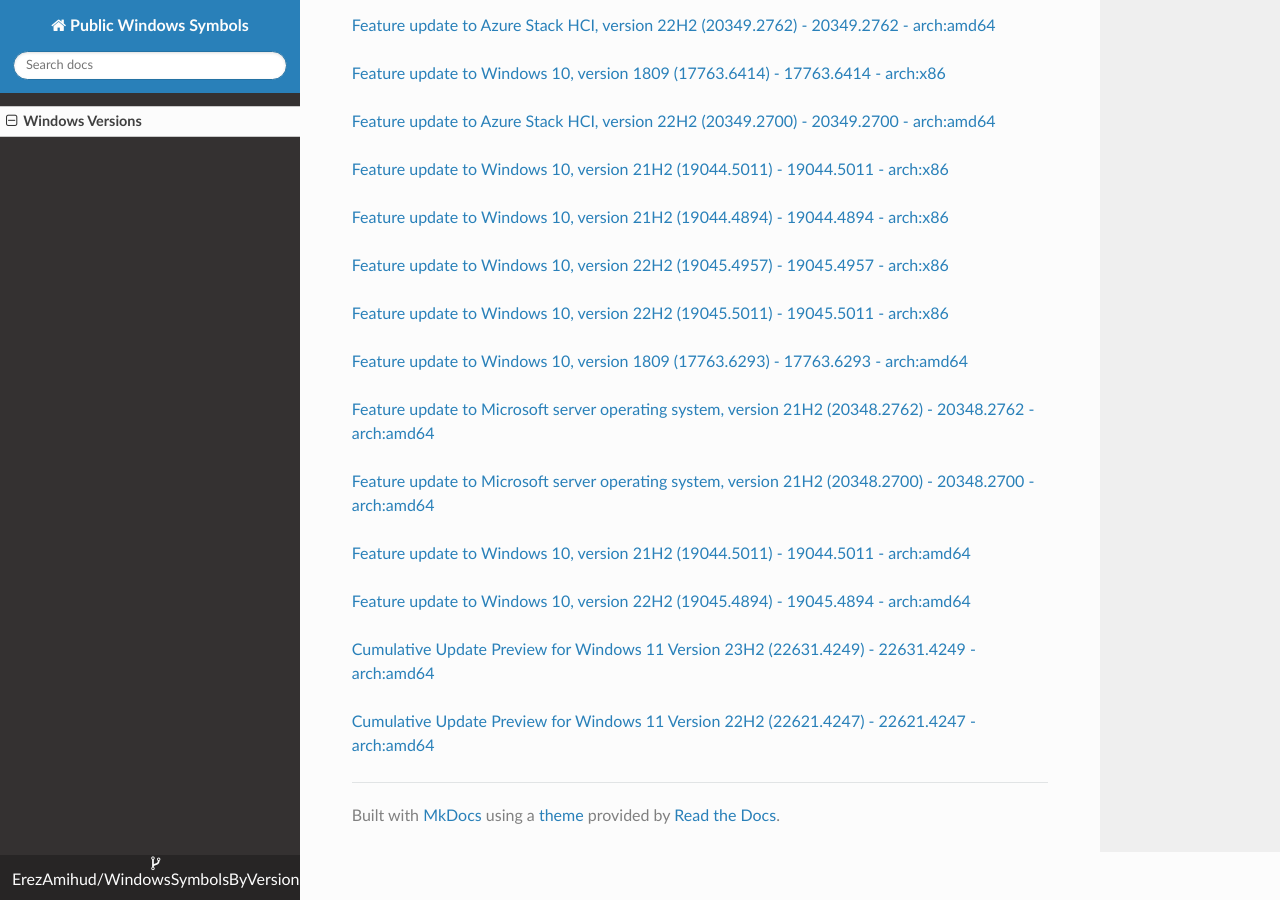
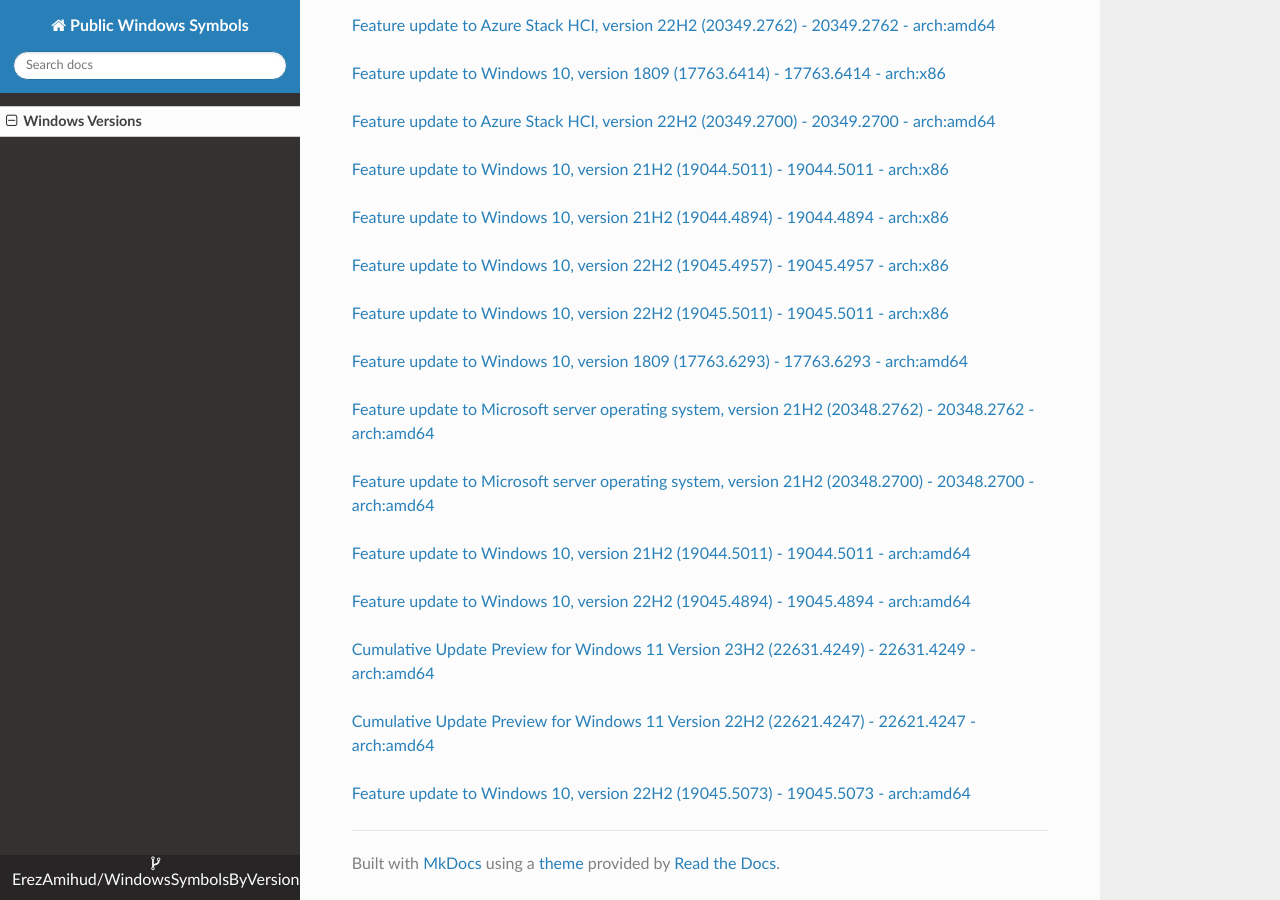
Before and after one commit to ErezAmihud/WindowsSymbolsByVersion, an MkDocs documentation site: the page built from docs/index.md, in a window 1280 px wide and 900 px high, scrolled down 6509 px. Built offline with MkDocs 1.6.1, drawn with Linux system fonts in a browser that asks for light colours; nearby versions of some CDN libraries.

Commit message:
Automated commit, add manifest for 60d84f07-7bce-4652-a0cd-24608a0cd0fc

```diff
--- a/docs/index.md
+++ b/docs/index.md
@@ -331,3 +331,6 @@
 
 
 [Cumulative Update Preview for Windows 11 Version 22H2 (22621.4247) - 22621.4247 - arch:amd64](https://github.com/ErezAmihud/WindowsSymbolsByVersion/blob/main/manifests/e5d2dd8c-6664-4c16-8c20-f94a196b26ca.manifest)
+
+
+[Feature update to Windows 10, version 22H2 (19045.5073) - 19045.5073 - arch:amd64](https://github.com/ErezAmihud/WindowsSymbolsByVersion/blob/main/manifests/60d84f07-7bce-4652-a0cd-24608a0cd0fc.manifest)
```
Also changed, not shown: process_builds.json (+1 -1 lines), 1 other file.
